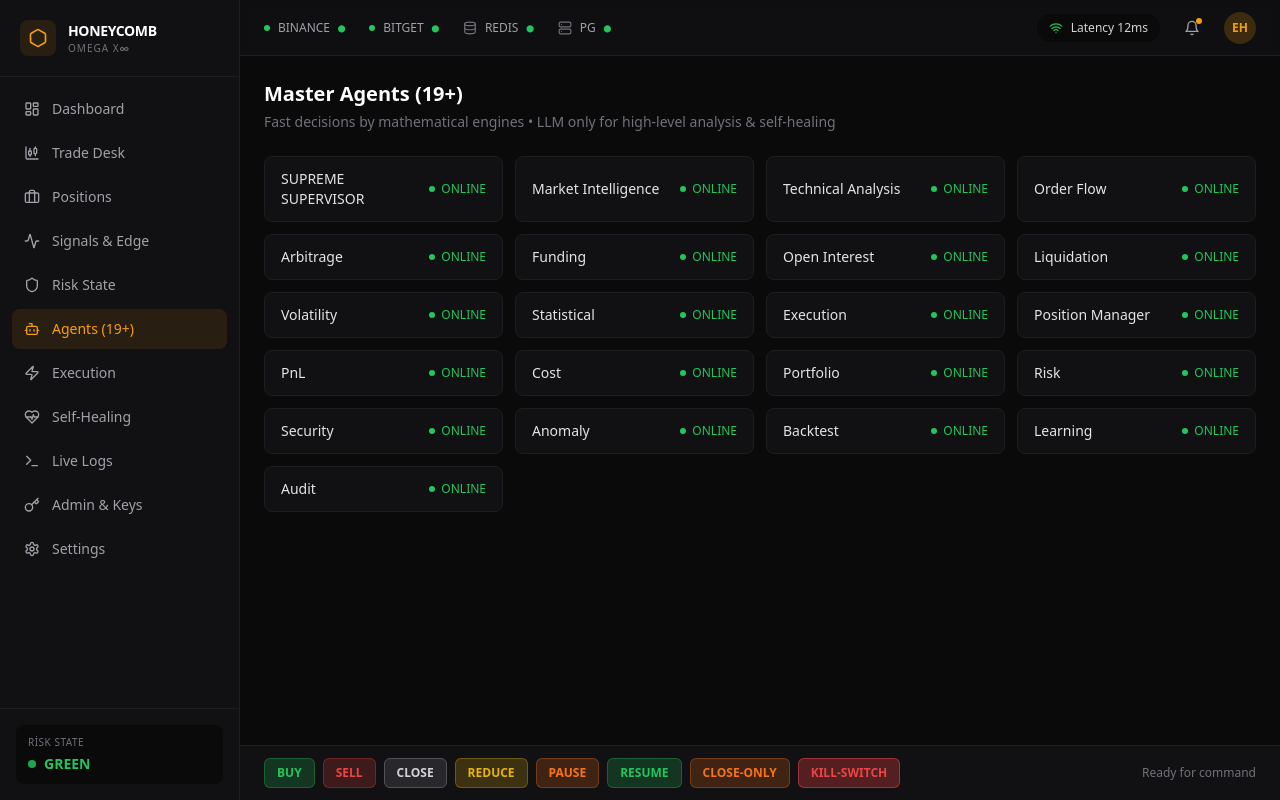
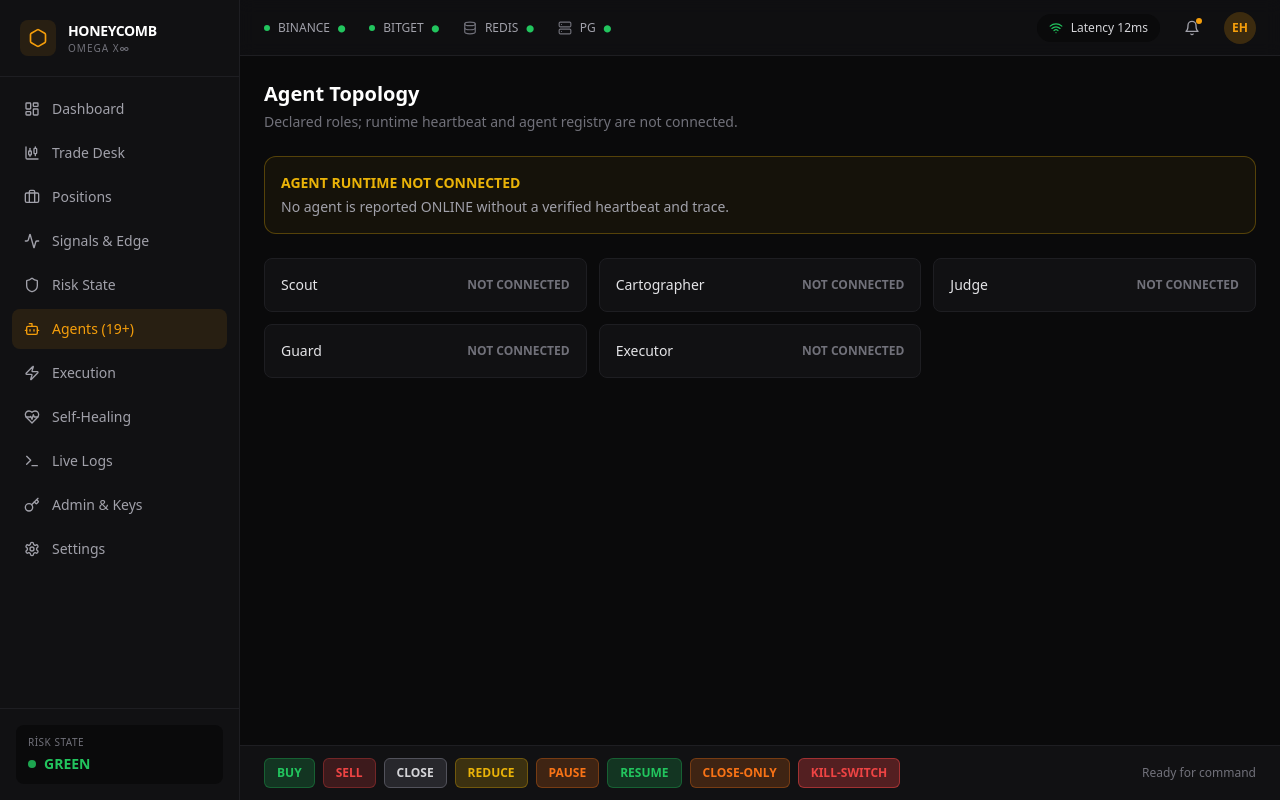
Before and after one commit to Erdemhasates35/honeycomb-omega-x, a Next.js app: page / in a window 1280 px wide. Both pictures are taken after a click on the button "Agents (19+)". Built offline with nearby package versions, Linux system fonts and the light colour scheme.

Commit message:
Remove fabricated dashboard and runtime telemetry

```diff
--- a/components/modules/Agents.tsx
+++ b/components/modules/Agents.tsx
@@ -1,53 +1,9 @@
 "use client";
-
-const agents = [
-  "SUPREME SUPERVISOR",
-  "Market Intelligence",
-  "Technical Analysis",
-  "Order Flow",
-  "Arbitrage",
-  "Funding",
-  "Open Interest",
-  "Liquidation",
-  "Volatility",
-  "Statistical",
-  "Execution",
-  "Position Manager",
-  "PnL",
-  "Cost",
-  "Portfolio",
-  "Risk",
-  "Security",
-  "Anomaly",
-  "Backtest",
-  "Learning",
-  "Audit",
-];
-
+const agents=["Scout","Cartographer","Judge","Guard","Executor"];
 export default function Agents() {
-  return (
-    <div className="space-y-6">
-      <div>
-        <h1 className="text-xl font-semibold text-white">Master Agents (19+)</h1>
-        <p className="mt-1 text-sm text-zinc-500">
-          Fast decisions by mathematical engines • LLM only for high-level analysis & self-healing
-        </p>
-      </div>
-
-      <div className="grid gap-3 sm:grid-cols-2 lg:grid-cols-3 xl:grid-cols-4">
-        {agents.map((a) => (
-          <div
-            key={a}
-            className="flex items-center justify-between rounded-lg border border-honeycomb-border bg-honeycomb-panel px-4 py-3"
-          >
-            <span className="text-sm text-zinc-200">{a}</span>
-            <span className="flex items-center gap-1.5 text-xs text-honeycomb-green">
-              <span className="h-1.5 w-1.5 rounded-full bg-honeycomb-green" />
-              ONLINE
-            </span>
-          </div>
-        ))}
-      </div>
-    </div>
-  );
+  return <div className="space-y-6">
+    <div><h1 className="text-xl font-semibold text-white">Agent Topology</h1><p className="mt-1 text-sm text-zinc-500">Declared roles; runtime heartbeat and agent registry are not connected.</p></div>
+    <div className="rounded-xl border border-honeycomb-yellow/30 bg-honeycomb-yellow/5 p-4"><div className="text-sm font-semibold text-honeycomb-yellow">AGENT RUNTIME NOT CONNECTED</div><p className="mt-1 text-sm text-zinc-400">No agent is reported ONLINE without a verified heartbeat and trace.</p></div>
+    <div className="grid gap-3 sm:grid-cols-2 lg:grid-cols-3">{agents.map(agent=><div key={agent} className="flex items-center justify-between rounded-lg border border-honeycomb-border bg-honeycomb-panel px-4 py-4"><span className="text-sm text-zinc-200">{agent}</span><span className="text-xs font-semibold text-zinc-500">NOT CONNECTED</span></div>)}</div>
+  </div>;
 }
```
